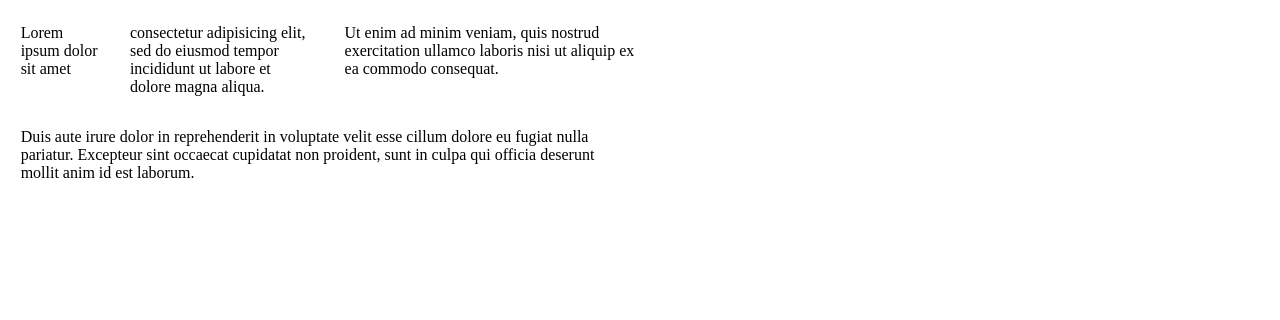
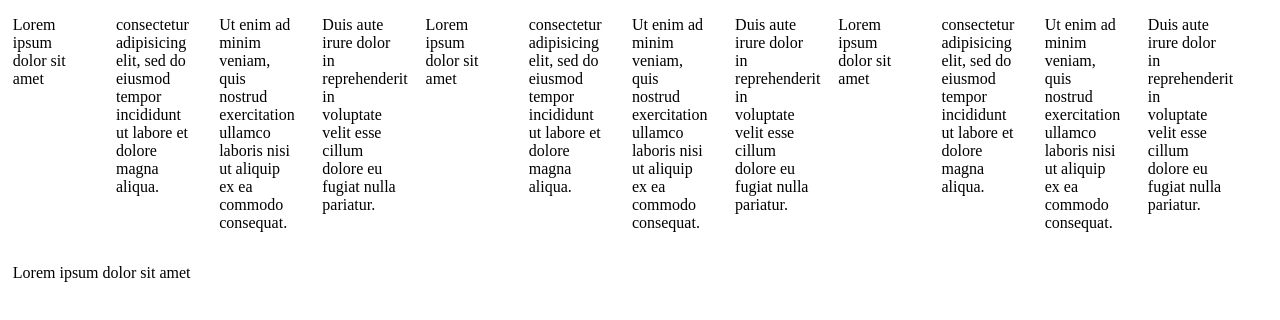
Before and after one commit to mcelearr/CSS-library, a plain HTML site: page index.html in a window 1280 px wide. Drawn offline with Linux system fonts and the light colour scheme.

Commit message:
change width for col-1 to 5.75%

```diff
--- a/index.html
+++ b/index.html
@@ -11,14 +11,43 @@
     <div class="col-1">
       <p>Lorem ipsum dolor sit amet</p>
     </div>
-    <div class="col-2">
+    <div class="col-1">
       <p>consectetur adipisicing elit, sed do eiusmod tempor incididunt ut labore et dolore magna aliqua.</p>
     </div>
-    <div class="col-3">
+    <div class="col-1">
       <p>Ut enim ad minim veniam, quis nostrud exercitation ullamco laboris nisi ut aliquip ex ea commodo consequat.</p>
     </div>
-    <div class="col-6">
-      <p>Duis aute irure dolor in reprehenderit in voluptate velit esse cillum dolore eu fugiat nulla pariatur. Excepteur sint occaecat cupidatat non proident, sunt in culpa qui officia deserunt mollit anim id est laborum.</p>
+    <div class="col-1">
+      <p>Duis aute irure dolor in reprehenderit in voluptate velit esse cillum dolore eu fugiat nulla pariatur.</p>
+    </div>
+    <div class="col-1">
+      <p>Lorem ipsum dolor sit amet</p>
+    </div>
+    <div class="col-1">
+      <p>consectetur adipisicing elit, sed do eiusmod tempor incididunt ut labore et dolore magna aliqua.</p>
+    </div>
+    <div class="col-1">
+      <p>Ut enim ad minim veniam, quis nostrud exercitation ullamco laboris nisi ut aliquip ex ea commodo consequat.</p>
+    </div>
+    <div class="col-1">
+      <p>Duis aute irure dolor in reprehenderit in voluptate velit esse cillum dolore eu fugiat nulla pariatur.</p>
+    </div>
+    <div class="col-1">
+      <p>Lorem ipsum dolor sit amet</p>
+    </div>
+    <div class="col-1">
+      <p>consectetur adipisicing elit, sed do eiusmod tempor incididunt ut labore et dolore magna aliqua.</p>
+    </div>
+    <div class="col-1">
+      <p>Ut enim ad minim veniam, quis nostrud exercitation ullamco laboris nisi ut aliquip ex ea commodo consequat.</p>
+    </div>
+    <div class="col-1">
+      <p>Duis aute irure dolor in reprehenderit in voluptate velit esse cillum dolore eu fugiat nulla pariatur.</p>
+    </div>
+  </div>
+  <div class="container">
+    <div class="col-12">
+      <p>Lorem ipsum dolor sit amet</p>
     </div>
   </div>
 </body>
--- a/main.css
+++ b/main.css
@@ -1,10 +1,14 @@
+body {
+  margin: 0;
+}
+
 .container {
   width: 100%;
   height: auto;
 }
 
 .col-1 {
-  width: 6.33333333333%;
+  width: 5.75%;
   display: inline-block;
   padding-left: 1%;
   padding-right: 1%;
@@ -12,7 +16,7 @@
 }
 
 .col-2 {
-  width: 14.6666666666%;
+  width: 11.5%;
   display: inline-block;
   padding-left: 1%;
   padding-right: 1%;
@@ -20,6 +24,14 @@
 }
 
 .col-3 {
+  width: 17.25%;
+  display: inline-block;
+  padding-left: 1%;
+  padding-right: 1%;
+  vertical-align:top;
+}
+
+.col-4 {
   width: 23%;
   display: inline-block;
   padding-left: 1%;
@@ -27,16 +39,8 @@
   vertical-align:top;
 }
 
-.col-4 {
-  width: 31.3333333333%;
-  display: inline-block;
-  padding-left: 1%;
-  padding-right: 1%;
-  vertical-align:top;
-}
-
 .col-5 {
-  width: 39.6666666666%;
+  width: 28.75%;
   display: inline-block;
   padding-left: 1%;
   padding-right: 1%;
@@ -44,7 +48,7 @@
 }
 
 .col-6 {
-  width: 48%;
+  width: 34.5%;
   display: inline-block;
   padding-left: 1%;
   padding-right: 1%;
@@ -52,7 +56,7 @@
 }
 
 .col-7 {
-  width: 56.3333333333%;
+  width: 40.25%;
   display: inline-block;
   padding-left: 1%;
   padding-right: 1%;
@@ -60,7 +64,7 @@
 }
 
 .col-8 {
-  width: 64.666666666%;
+  width: 46%;
   display: inline-block;
   padding-left: 1%;
   padding-right: 1%;
@@ -68,7 +72,7 @@
 }
 
 .col-9 {
-  width: 73%;
+  width: 51.75%;
   display: inline-block;
   padding-left: 1%;
   padding-right: 1%;
@@ -76,7 +80,7 @@
 }
 
 .col-10 {
-  width: 81.3333333333%;
+  width: 57.5%;
   display: inline-block;
   padding-left: 1%;
   padding-right: 1%;
@@ -84,7 +88,7 @@
 }
 
 .col-11 {
-  width: 89.666666666%;
+  width: 63.25%;
   display: inline-block;
   padding-left: 1%;
   padding-right: 1%;
@@ -92,7 +96,7 @@
 }
 
 .col-12 {
-  width: 98%;
+  width: 69%;
   display: inline-block;
   padding-left: 1%;
   padding-right: 1%;
```
